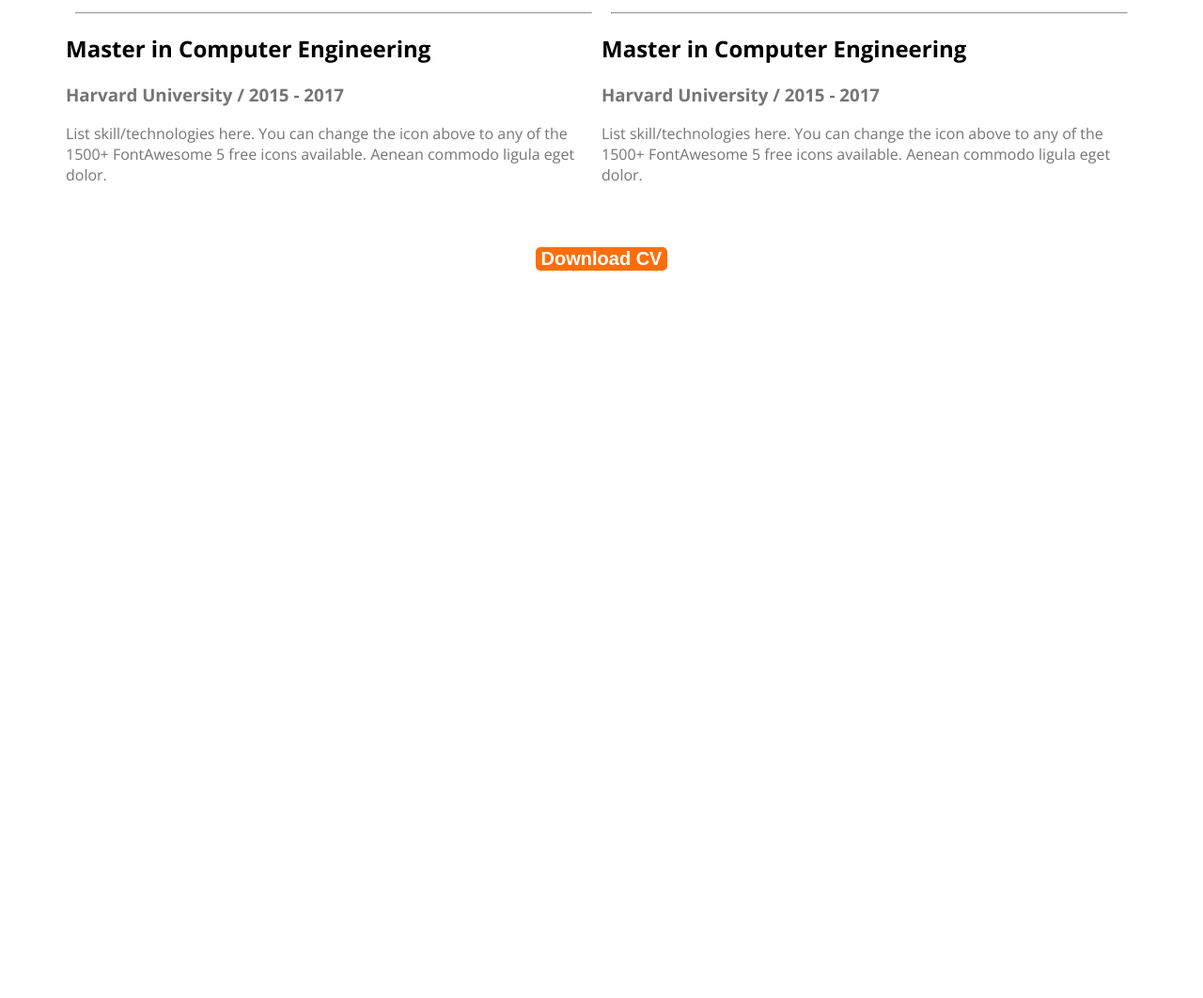
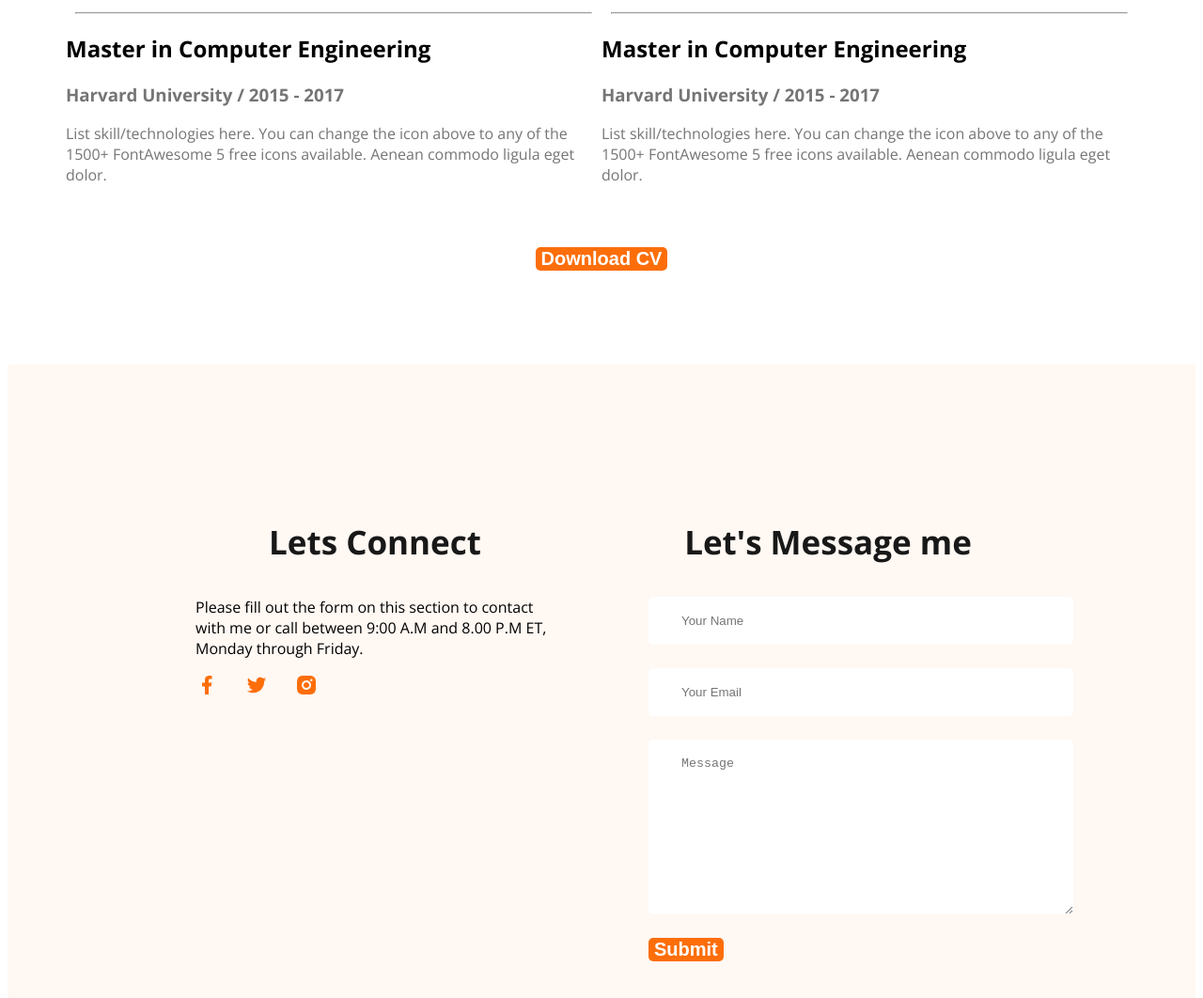
Before and after one commit to rakib0miah/Web-Devoloper-Portfolio, a plain HTML site: page index.html in a window 1280 px wide. Shown: the part 2921-3983 px from the top of the page at 94% size. Before the commit the page ends 3217 px from the top, so only its background shows below. Drawn offline with nearby package versions, Linux system fonts and the light colour scheme.

Commit message:
finished footer

```diff
--- a/Styles/Portfolio.css
+++ b/Styles/Portfolio.css
@@ -251,3 +251,31 @@ box-shadow: 0px 6px 50px 0px rgba(0, 0, 0, 0.06);
     text-align: center;
     margin-top: 50px;
 }
+
+
+
+/* footer styles */
+footer{
+    display: flex;
+    gap: 100px;
+    background: #FFF8F3;
+    padding: 130px 200px;
+    margin-top: 100px;
+
+}
+.social-links a{
+    margin-right: 25px;
+}
+.footer-column{ width: 50%;
+
+}
+.contact input[type="text"],  .contact input[type="email"], textarea{
+    display: block;
+    margin-bottom: 25px;
+    padding: 18px 35px;
+    color: #757575;
+    border-radius: 5px;
+background:#FFF;
+border: 0px;
+width: 100%;
+}
--- a/index.html
+++ b/index.html
@@ -154,22 +154,29 @@
     <button class="button-primary">Download CV</button></div>
 
 </section>
+    </main>
 
 
 
-
-
-
-
-
-
-
-
-
-
-
-    </main>
     <footer>
+        <div class="footer-column">
+            <h3 class="section-title">Lets Connect</h3>
+            <p class="paragraph-section-discription">Please fill out the form on this section to contact with me or call between 9:00 A.M and 8.00 P.M ET, Monday through Friday.</p>
+            <div class="social-links">
+                <a href=""><img src="images/icons/facebook.png" alt=""></a>
+                <a href=""><img src="images/icons/twitter.png" alt=""></a>
+                <a href=""><img src="images/icons/insta.png" alt=""></a>
+            </div>
+        </div>
+        <div class="footer-column">
+            <h3 class="section-title">Let's Message me</h3>
+            <form class="contact" action="">
+                <input type="text" placeholder="Your Name">
+                <input type="email" placeholder="Your Email">
+                <textarea placeholder="Message" name="" id="" cols="30" rows="10"></textarea>
+               <input class="button-primary" type="button" value="Submit">
+            </form>
+        </div>
 
 
     </footer>
```
